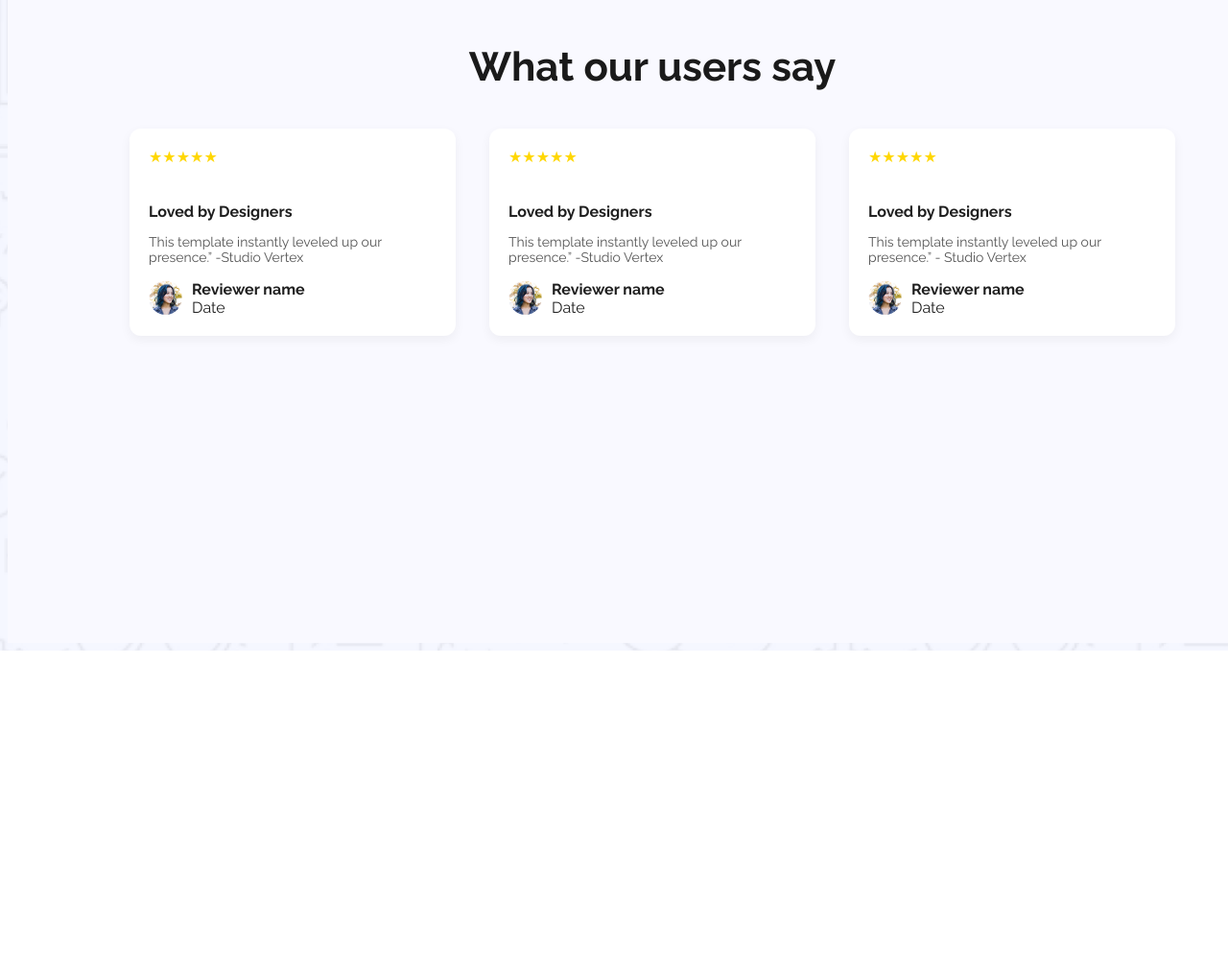
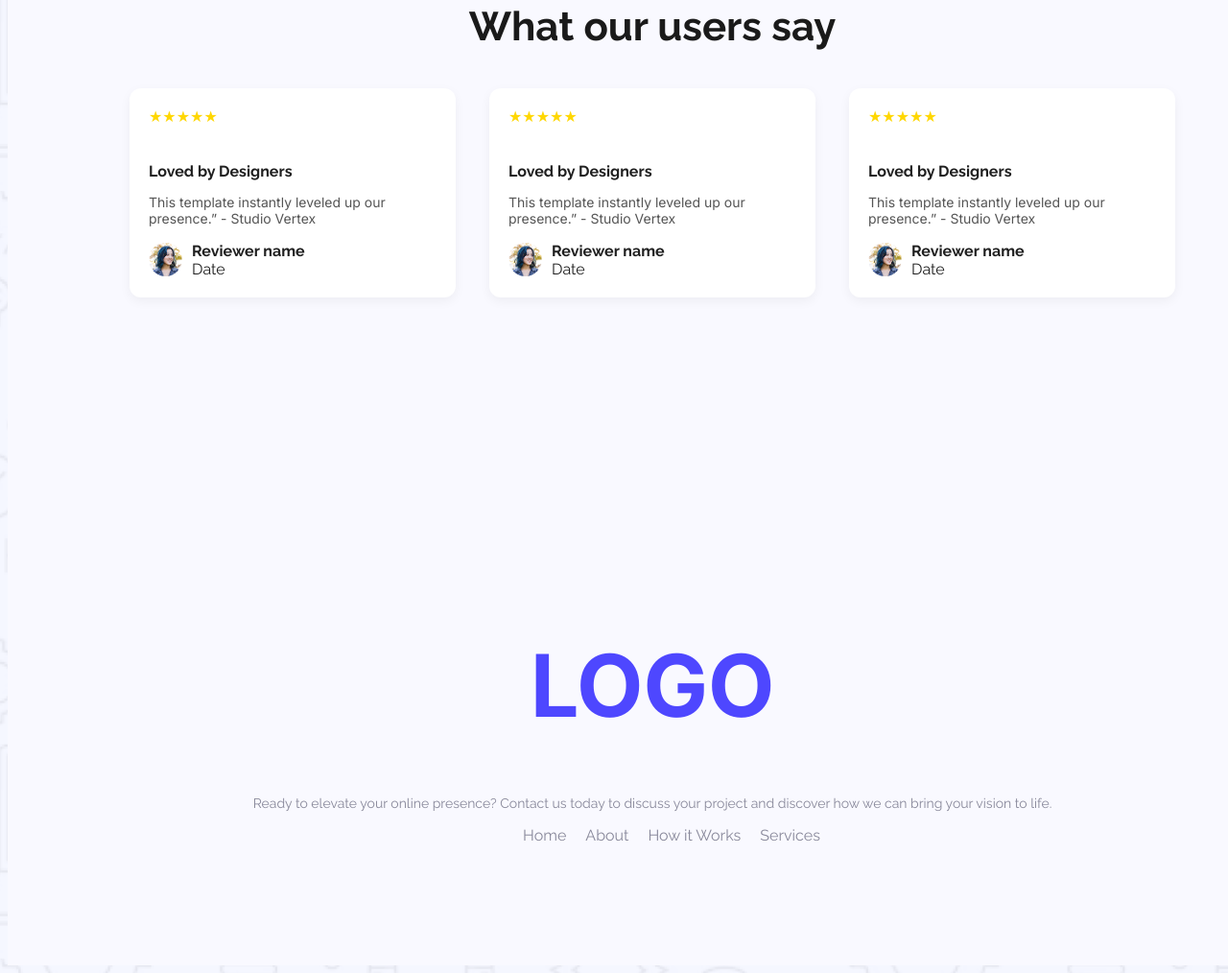
Before and after one commit to sami157/Assignment1, a plain HTML site: page index.html in a window 1280 px wide. Shown: the part 3801-4815 px from the top of the page at 96% size. Before the commit the page ends 4479 px from the top, so only its background shows below. Drawn offline with Linux system fonts and the light colour scheme.

Commit message:
made footer

```diff
--- a/index.html
+++ b/index.html
@@ -80,7 +80,7 @@
     </div>
 <div class="review-section">
          <div class="review-header">
-    <h5>What our users say</h5>
+    <h1>What our users say</h1>
   </div>
 
   <div class="cards">
@@ -88,7 +88,7 @@
       <li class="card">
         <div class="stars">★★★★★</div>
         <h6>Loved by Designers</h6>
-        <p>This template instantly leveled up our presence.” -Studio Vertex</p>
+        <p>This template instantly leveled up our presence.” - Studio Vertex</p>
         <div class="reviewer">
           <img src="Assets/avatar.png" alt="Reviewer">
           <div>
@@ -101,7 +101,7 @@
       <li class="card">
         <div class="stars">★★★★★</div>
         <h6>Loved by Designers</h6>
-        <p>This template instantly leveled up our presence.” -Studio Vertex</p>
+        <p>This template instantly leveled up our presence.” - Studio Vertex</p>
         <div class="reviewer">
           <img src="Assets/avatar.png" alt="Reviewer">
           <div>
@@ -127,7 +127,17 @@
   </div>
   </div>
     <footer>
+<h1>LOGO</h1>
+<p>Ready to elevate your online presence? Contact us today to discuss your project and discover how we can bring your vision to life.</p>
+<div class=""footer-navbar>
+    <ul>
+        <li><a href="">Home</a></li>
+        <li><a href="">About</a></li>
+        <li><a href="">How it Works</a></li>
+        <li><a href="">Services</a></li>
 
+    </ul>
+</div>
     </footer>
 </body>
 </html>
--- a/styles/style.css
+++ b/styles/style.css
@@ -287,12 +287,24 @@ box-shadow: 0px 12px 30px rgba(0, 0, 0, 0.1);
   text-align: center;
 }
 
-.review-header h5 {
+.review-header h1 {
   font-size: 42px;
   font-weight: bold;
   font-family: 'Raleway', sans-serif;
   color: #1a1a1a;
   margin-bottom: 40px;
+}
+.card h6 {
+  font-size: 16px;
+  font-weight: 800;
+  margin-bottom: 10px;
+}
+
+.card p {
+  font-size: 14px;
+  color: #555;
+  margin-bottom: 16px;
+  font-family: 'inter', sans-serif;
 }
 
 .cards ul {
@@ -320,17 +332,6 @@ box-shadow: 0px 12px 30px rgba(0, 0, 0, 0.1);
   margin-bottom: 10px;
 }
 
-.card h6 {
-  font-size: 16px;
-  font-weight: 700;
-  margin-bottom: 8px;
-}
-
-.card p {
-  font-size: 14px;
-  color: #555;
-  margin-bottom: 16px;
-}
 
 .reviewer {
   display: flex;
@@ -343,3 +344,35 @@ box-shadow: 0px 12px 30px rgba(0, 0, 0, 0.1);
   height: 35px;
   border-radius: 25px;
 }
+footer {
+  background-color: #f9f9ff;
+  padding: 40px 20px;
+  text-align: center;
+}
+footer p {
+  font-size: 14px;
+  color: #88889a;
+  margin: 0;
+}
+footer h1{
+    color:#4E47FF;
+    font-size: 90px;
+    font-weight: bold;
+    font-family: 'inter', sans-serif;
+}
+
+footer ul{
+    display: flex;
+    justify-content: center;
+    gap: 20px;
+    list-style: none;
+    color:#88889a ;
+}
+footer ul a{
+    list-style: none;
+}
+footer li a {
+  text-decoration: none;
+  color: #88889a;
+  font-weight: 500;
+}
```
